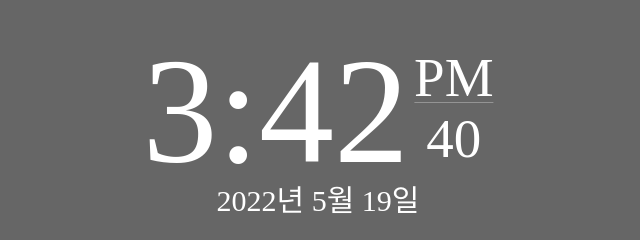
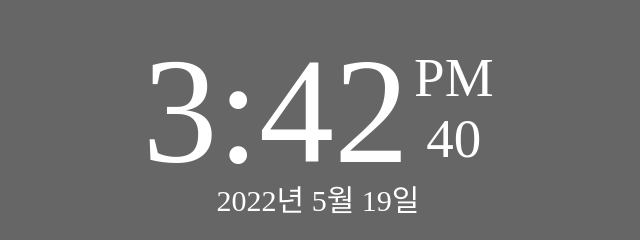
Before and after one commit to yoongmi/NomadJS, a plain HTML site: page project/index.html in a window 1280 px wide. Shown: the part 214-454 px from the top of the page, 322-962 px from the left. Drawn offline with Linux system fonts and the light colour scheme.

Commit message:
## finish project

```diff
--- a/project/src/style.css
+++ b/project/src/style.css
@@ -110,14 +110,7 @@ body::before {
 	color:#fff;
 	line-height:1.1;
 }
-.date span::before {
-	content:'';
-	position:absolute;
-	left:0; top:45%;
-	width:100%; height:1px;
-	background-color:#fff;
-	opacity:0.3;
-}
+
 .date .today {
 	font-size:30px;
 	color:#fff;
```
